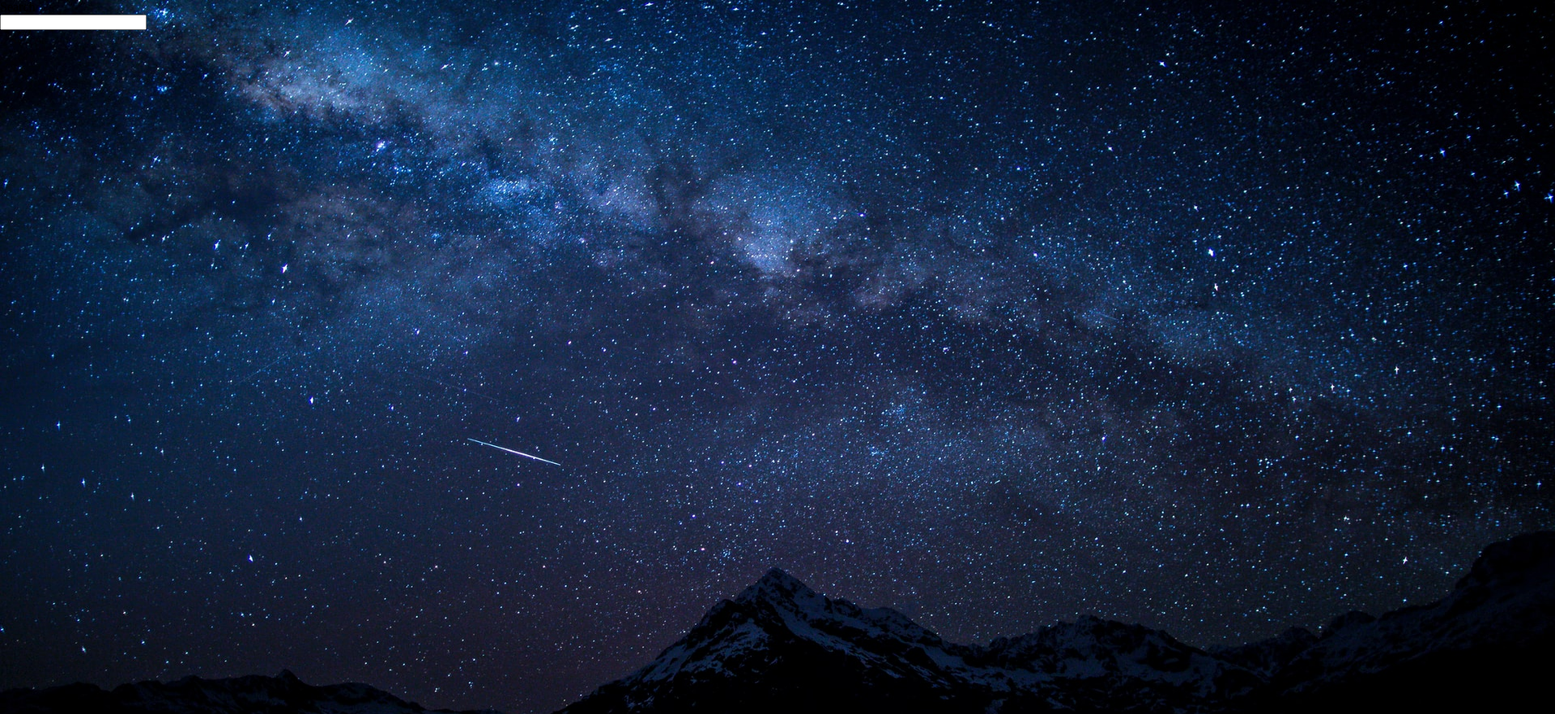
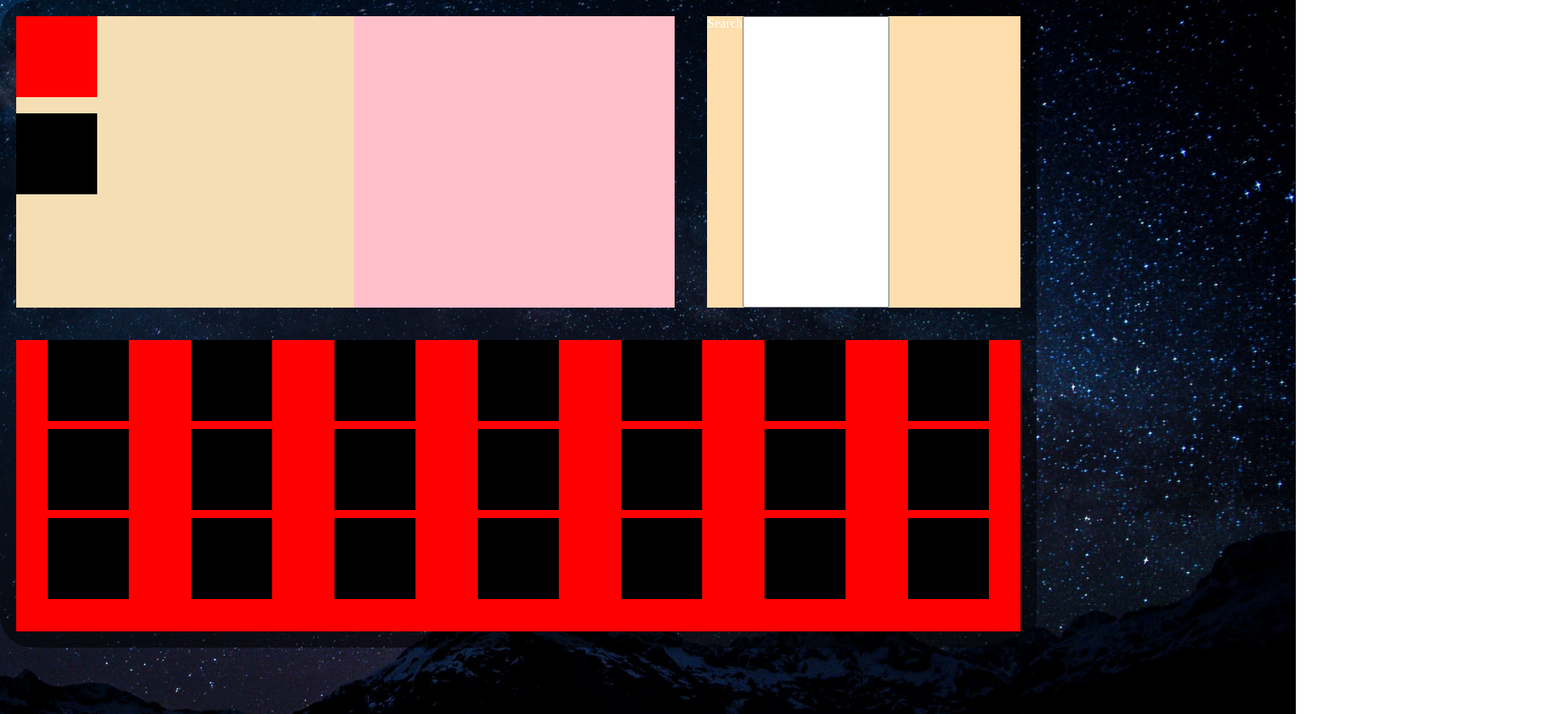
Before and after one commit to lnicepei/weather-app, a website built with webpack: page src/index.html in a window 1280 px wide. Shown: the top 882 px of the page at 81% size, 1920 px wide, since content can reach past the window. Built offline with nearby package versions, Linux system fonts and the light colour scheme.

Commit message:
Add basic style to the added divs

```diff
--- a/src/style.css
+++ b/src/style.css
@@ -3,12 +3,111 @@
     padding: 0;
     overflow: hidden;
 }
+
+body{
+    display: flex;
+    justify-content: center;
+}
+
 img{
     position: absolute;
     width: 1920px;
     height: 1080px;
     z-index: -1;
 }
-.weather-image{
 
+.weather{
+    height: 100vh;
+    width: 100vw;
+    display: grid;
+    grid-template-columns: 1fr 1fr 1fr;
+    grid-template-rows: 1fr 1fr;
+    /* gap: 10px; */
+    flex-direction: column;
+    background: rgba(0, 0, 0, 0.56);
+    color: white;
+    /* opacity: 0.7; */
+    border-radius: 40px;
 }
+
+.main{
+    grid-column: 1 / 3;
+    grid-row: 0 / 1;
+    background: wheat;
+    margin: 20px;
+    display: flex;
+    gap: 20px;
+}
+
+.today-data{
+    display: flex;
+    flex-direction: column;
+    gap: 20px;
+    width: 50%;
+}
+
+.today-temperature{
+    width: 100px;
+    height: 100px;
+    background-color: red;
+}
+
+.today-city{
+    width: 100px;
+    height: 100px;
+    background-color: black
+}
+
+.today-image{
+    background-color: pink;
+    width: 50%;
+}
+
+.search{
+    display: flex;
+    grid-column: 3 / 4;
+    grid-row: 0 / 1;
+    margin: 20px;
+    background-color: navajowhite;
+}
+
+.forecast{
+    background: white;
+    grid-column: 1 / 4;
+    grid-row: 2 / 3;
+    margin: 20px;
+    display: flex;
+    flex-direction: row;
+}
+
+.forecast-day{
+    display: flex;
+    flex-direction: column;
+    align-items: center;
+    gap: 10px;
+    background-color: red;
+    width: calc(100% / 7);
+    height: 100%;
+}
+
+.forecast-image{
+    background-color: black;
+    width: 100px;
+    height: 100px;
+}
+
+.forecast-temperature{
+    background-color: black;
+    width: 100px;
+    height: 100px;
+}
+
+.forecast-date{
+    background-color: black;
+    width: 100px;
+    height: 100px;
+}
+
+input:focus{
+    outline: none;
+}
```
